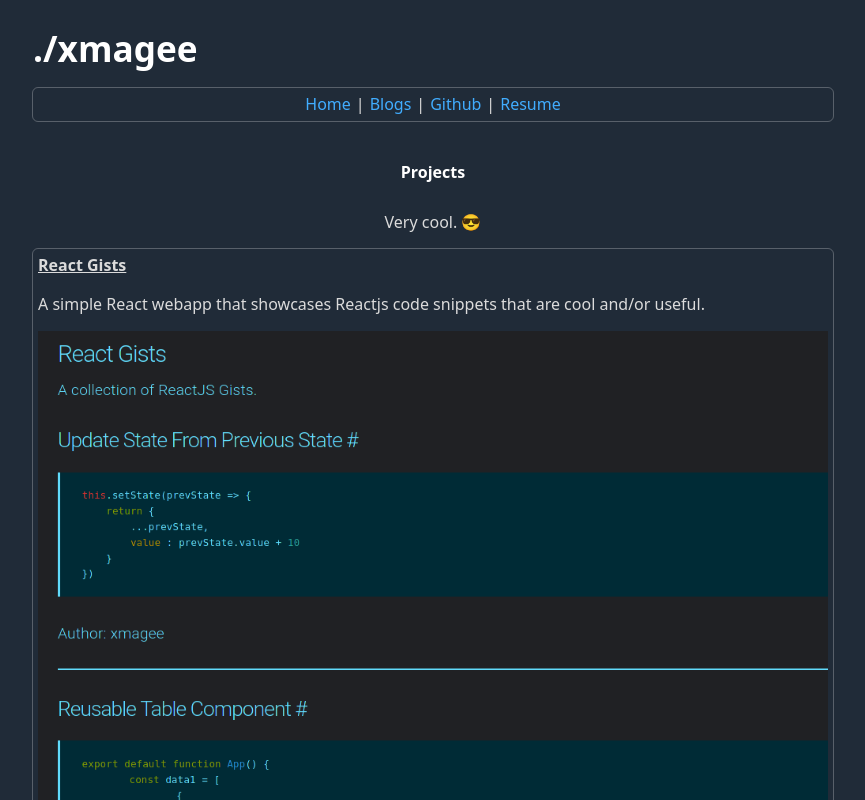
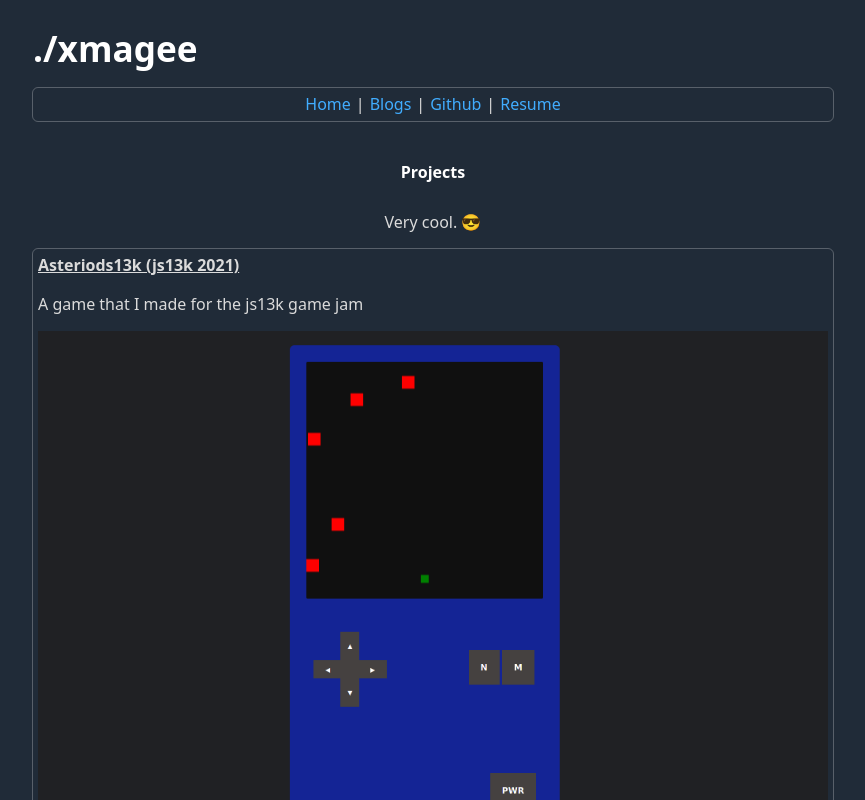
Before and after one commit to xmagee/bl0g, a Next.js app: page / in a window 1280 px wide. Shown: the top 800 px of the page, without its empty margins (207-1072 px from the left). Built offline with nearby package versions, Linux system fonts and the light colour scheme.

Commit message:
added project: js13kasteroids

```diff
--- a/assets/index.js
+++ b/assets/index.js
@@ -2,10 +2,12 @@
 import react_gists from './react_gists.png'
 import resume_site from './resume_site.png'
 import vscode_theme from './vscode_theme.png'
+import js13k2021 from './13k_2021.png'
 
 export {
     discord_bot,
     react_gists,
     resume_site,
-    vscode_theme
+    vscode_theme,
+    js13k2021
 }
--- a/pages/index.js
+++ b/pages/index.js
@@ -3,7 +3,8 @@
 	discord_bot,
 	react_gists,
 	resume_site,
-	vscode_theme
+	vscode_theme,
+	js13k2021
 } from '../assets'
 
 export default function Home() {
@@ -20,6 +21,22 @@
 			</span>
 
 			{[
+				// {
+				// 	title: '',
+				// 	descr: '',
+				// 	image: ,
+				// 	image_alt: '',
+				// 	source: '',
+				// 	demo: ''
+				// },
+				{
+					title: 'Asteriods13k (js13k 2021)',
+					descr: 'A game that I made for the js13k game jam',
+					image: js13k2021,
+					image_alt: 'Asteriods game made with Javascript.',
+					source: 'https://github.com/xmagee/13k-asteroids',
+					demo: 'https://github.com/xmagee/13k-asteroids'
+				},
 				{
 					title: 'React Gists',
 					descr: 'A simple React webapp that showcases Reactjs code snippets that are cool and/or useful.',
```
Also changed, not shown: assets/13k_2021.png (added).
